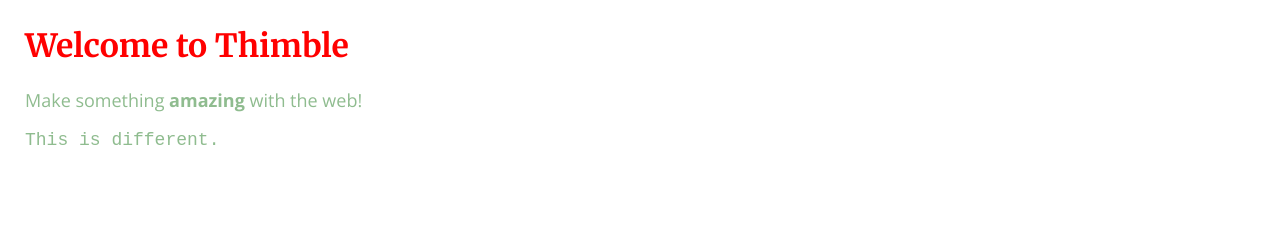
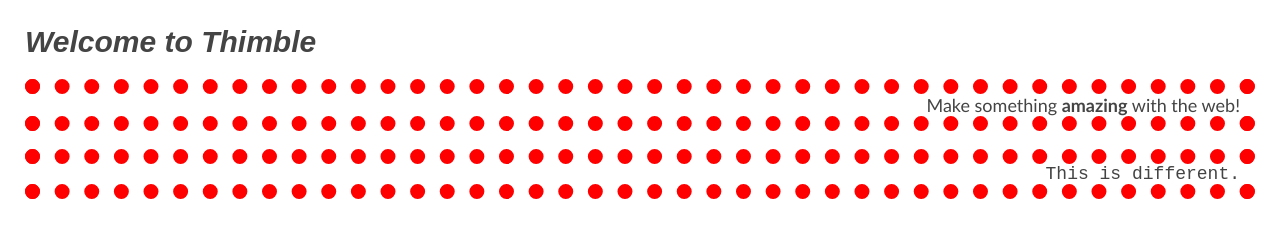
Before and after one commit to girlswhocodesj/example2, a plain HTML site: page index.html in a window 1280 px wide. Drawn offline with nearby package versions, Linux system fonts and the light colour scheme.

Commit message:
Update style.css

```diff
--- a/style.css
+++ b/style.css
@@ -4,7 +4,7 @@
 
 body {
   background-color: white;
-  font-family: "Open Sans", sans-serif;
+  font-family: "Trebuchet MS", Helvetica, sans-serif;
   padding: 5px 25px;
   font-size: 18px;
   margin: 0;
@@ -12,11 +12,15 @@ body {
 }
 
 h1 {
-  font-family: "Merriweather", serif;
-  font-size: 32px;
-  color: red;
+  font-family: 'Montserrat', sans-serif;
+  font-size: 30px;
+  font-style: italic;
+  font-weight: bold;
 }
 
 p {
-  color: darkseagreen;
+  border-style: dotted;
+  border-width: 15px;
+  border-color: red;
+  text-align: right;
 }
```
